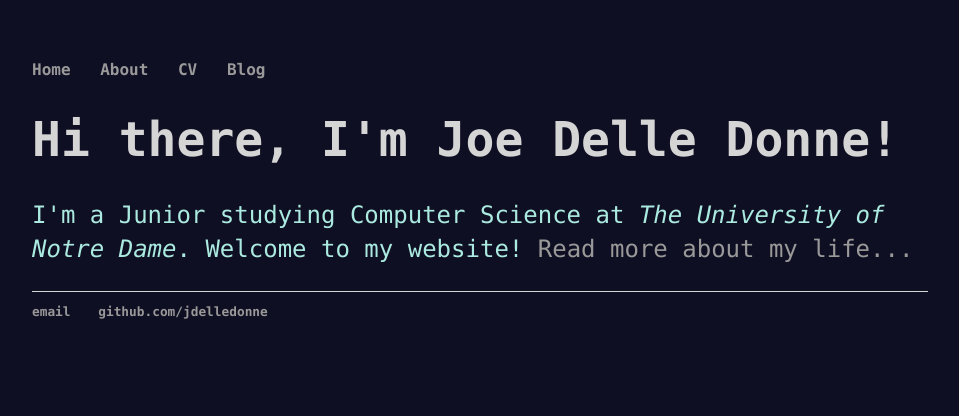
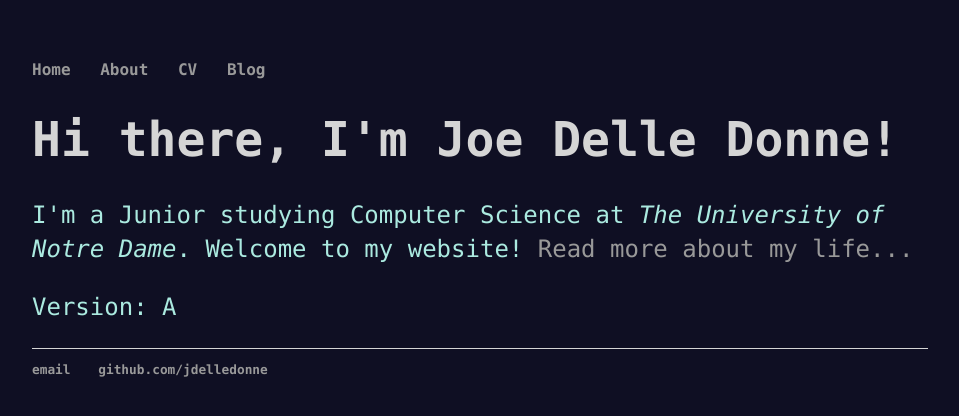
Before and after one commit to jdelledonne/jdelledonne.github.io, a Jekyll site: the page built from index.html, in a window 1280 px wide. Shown: the top 416 px of the page, without its empty margins (160-1119 px from the left). Built offline with Jekyll 4.4.1, drawn with Linux system fonts in a browser that asks for light colours.

Commit message:
used jekyll template, Version: A

```diff
--- a/index.html
+++ b/index.html
@@ -1,30 +1,9 @@
-<!DOCTYPE html>
-<html>
-	<head>
-		<title>Joe Delle Donne</title>
-		<!-- link to main stylesheet -->
-		<link rel="stylesheet" type="text/css" href="/css/main.css">
-	</head>
-	<body>
-		<nav>
-    		<ul>
-        		<li><a href="/">Home</a></li>
-	        	<li><a href="/about">About</a></li>
-        		<li><a href="/cv">CV</a></li>
-        		<li><a href="/blog">Blog</a></li>
-    		</ul>
-		</nav>
-		<div class="container">
-    		<div class="blurb">
-        		<h1>Hi there, I'm Joe Delle Donne!</h1>
-				<p>I'm a Junior studying Computer Science at <em>The University of Notre Dame</em>. Welcome to my website! <a href="/about">Read more about my life...</a></p>
-    		</div><!-- /.blurb -->
-		</div><!-- /.container -->
-		<footer>
-    		<ul>
-        		<li><a href="mailto:jdelledo@nd.edu">email</a></li>
-        		<li><a href="https://github.com/jdelledonne">github.com/jdelledonne</a></li>
-			</ul>
-		</footer>
-	</body>
-</html>
+---
+layout: default
+title: Joe Delle Donne
+---
+<div class="blurb">
+	<h1>Hi there, I'm Joe Delle Donne!</h1>
+	<p>I'm a Junior studying Computer Science at <em>The University of Notre Dame</em>. Welcome to my website! <a href="/about">Read more about my life...</a></p>
+	<p>Version: A</p>
+</div><!-- /.blurb -->
```
